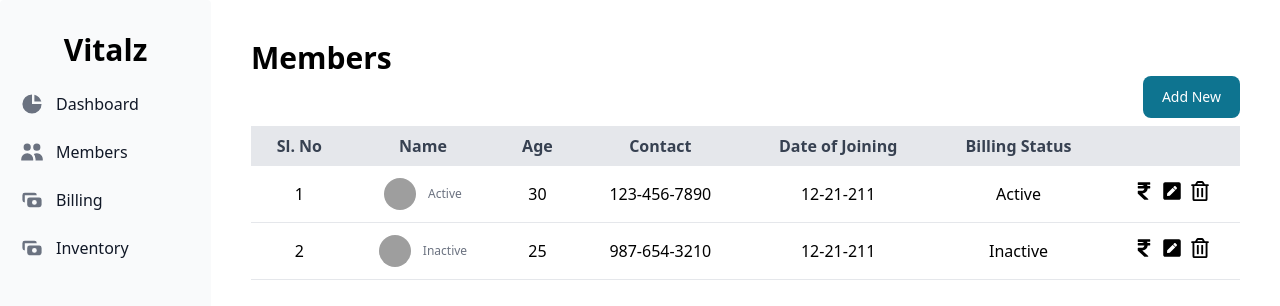
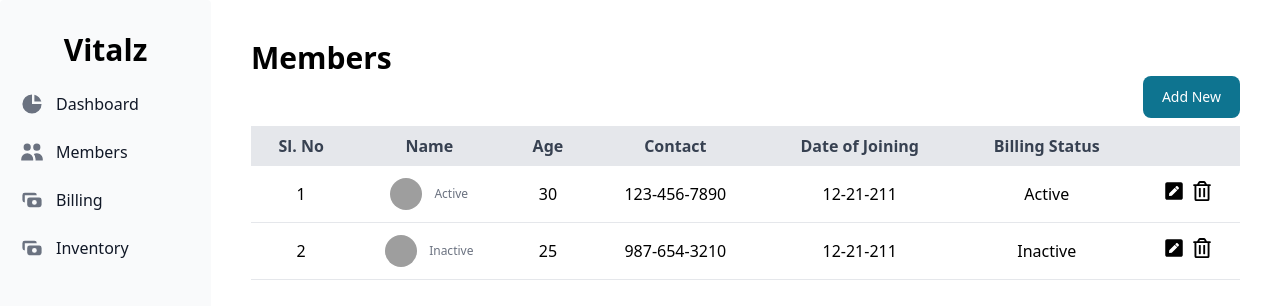
Before and after one commit to hknp796/vitalz, a React (Vite) app: page /members in a window 1280 px wide. Shown: the top 306 px of the page. Built offline with nearby package versions, Linux system fonts and the light colour scheme; grey boxes are pictures that could not be loaded.

Commit message:
delete loader added

```diff
--- a/src/components/Table.jsx
+++ b/src/components/Table.jsx
@@ -2,6 +2,9 @@ import { FaPenSquare, FaRegTrashAlt, FaRupeeSign } from "react-icons/fa";
 import { useNavigate } from "react-router-dom";
 import { Button, Modal, Label, TextInput, Select } from "flowbite-react";
 import { useState } from "react";
+import useAxios from "../hooks/useAxios";
+import { toast } from "react-toastify";
+import { Spinner } from "flowbite-react";
 
 export default function DataTable(props) {
   const months = [
@@ -18,7 +21,10 @@ export default function DataTable(props) {
     "Nov",
     "Dec",
   ];
+
+  const [loading, setLoading] = useState(false);
   const [openPaymentModal, setOpenPaymentModal] = useState(false);
+  const [isDelete, setIsDelete] = useState([]);
   const [inputValues, setInputValues] = useState({
     month: "",
     amount: "",
@@ -29,9 +35,19 @@ export default function DataTable(props) {
     navigate(`/${props.person.name}`);
   }
 
+  console.log({ loading });
+
   const deleteUser = (id) => {
-    props.onDeleteUser(id);
-    // e.stopPropagation()
+    isDelete.push(id);
+    useAxios({
+      method: "post",
+      url: `/members/delete/${id}`,
+      successCallBack: ({ message }) => {
+        toast.success(message);
+        props.getClient();
+      },
+      setLoading,
+    });
   };
 
   const handleInputChange = (event) => {
@@ -88,7 +104,7 @@ export default function DataTable(props) {
               <td className="py-3 px-4">{client.dateOfJoining}</td>
               <td className="py-3 px-4">{client.billingStatus}</td>
               <td className="py-3 px-4">
-                {!props.isDashboard && (
+                {props.isDashboard && (
                   <button
                     className="mr-2"
                     onClick={() => setPayment(client.id)}
@@ -99,9 +115,13 @@ export default function DataTable(props) {
                 <button className="mr-2">
                   <FaPenSquare size={20} />
                 </button>
-                <button className="" onClick={() => deleteUser(client._id)}>
-                  <FaRegTrashAlt size={20} />
-                </button>
+                {isDelete.includes(client._id) && loading ? (
+                  <Spinner aria-label="Default status example" />
+                ) : (
+                  <button className="" onClick={() => deleteUser(client._id)}>
+                    <FaRegTrashAlt size={20} />
+                  </button>
+                )}
               </td>
             </tr>
           ))}
--- a/src/pages/Dashboard.jsx
+++ b/src/pages/Dashboard.jsx
@@ -24,16 +24,7 @@ const [members, setMembers] = useState([]);
     getClient();
   }, []);
 
-  const onDeleteUser = (id) =>{
-    useAxios({
-      method: "post",
-      url: `/members/delete/${id}`,
-      successCallBack: ({ message }) => {
-        toast.success(message);
-        getClient()
-      },
-    });
-  }
+
 
   const labels = [
     "January",
@@ -112,7 +103,7 @@ const [members, setMembers] = useState([]);
     {
       title: "Clients",
       content: (
-        <DataTable clients={members} headers={tableHeaders} onDeleteUser={onDeleteUser} isDashboard />
+        <DataTable clients={members} headers={tableHeaders} getClient={getClient} isDashboard />
       ),
     },
     {
@@ -121,7 +112,6 @@ const [members, setMembers] = useState([]);
         <DataTable
           clients={mangement}
           headers={employeeTableHeaders}
-          isDashboard
         />
       ),
     },
```
